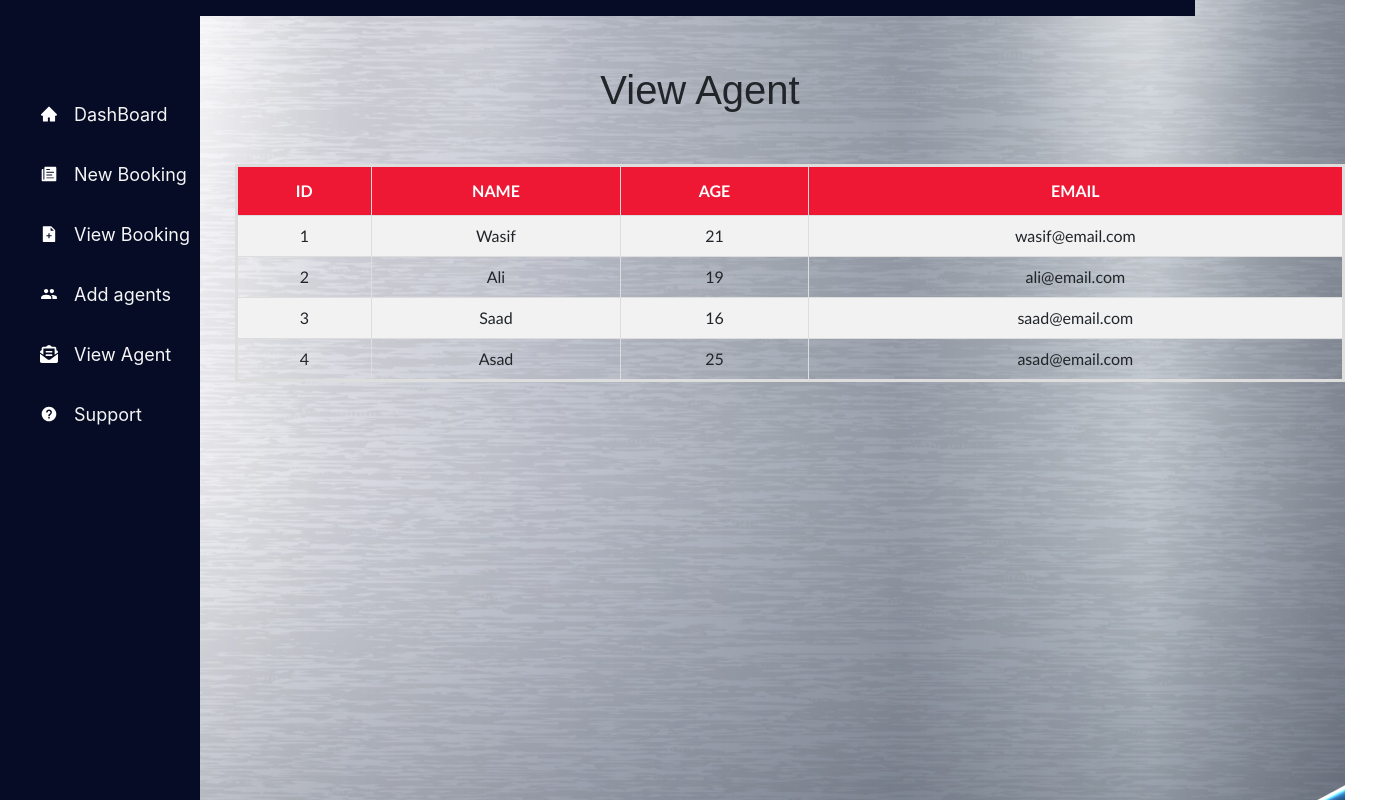
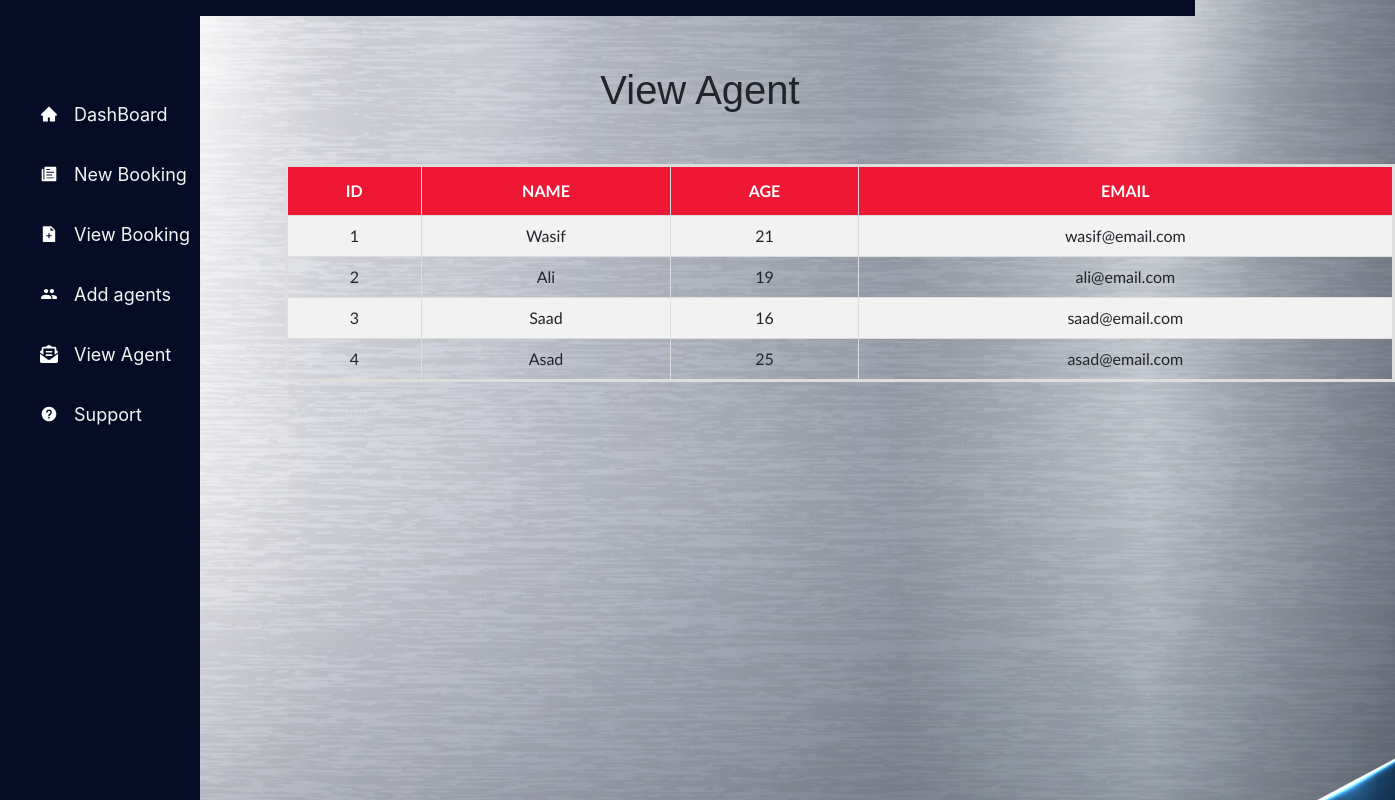
Before and after one commit to manuchaturvedi/Servicefrontend, a React (Create React App) app: page /AgentTable in a window 1280 px wide. Shown: the whole page, 1395 px wide, since content can reach past the window. Built offline with nearby package versions, Linux system fonts and the light colour scheme.

Commit message:
change table style

```diff
--- a/src/TableStyle.css
+++ b/src/TableStyle.css
@@ -11,7 +11,7 @@
     border-collapse: collapse;
     border: 3px solid #ddd;
     width: 100%;
-    margin-left: 150px;
+    margin-left: 200px;
     border-radius: 15px;
   }
 
```
